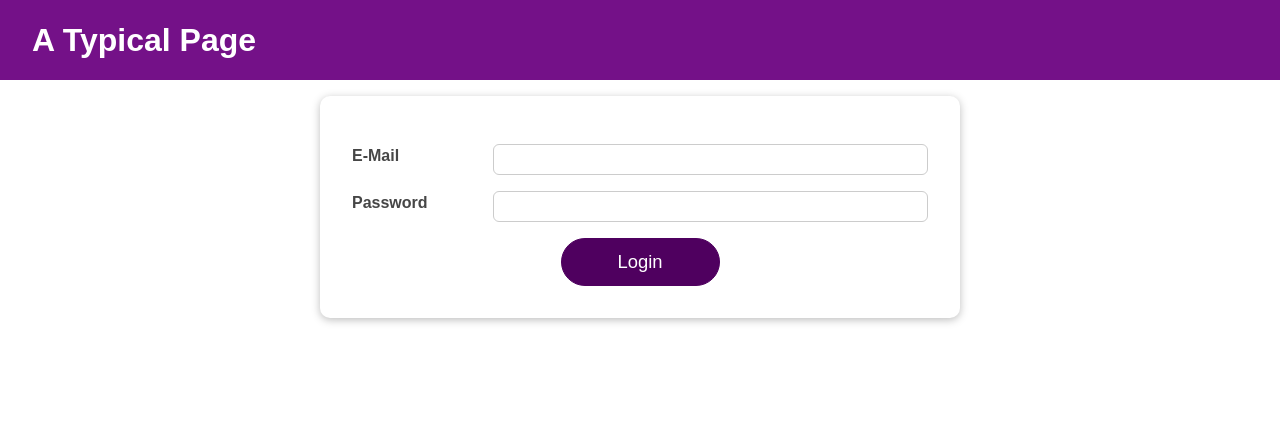
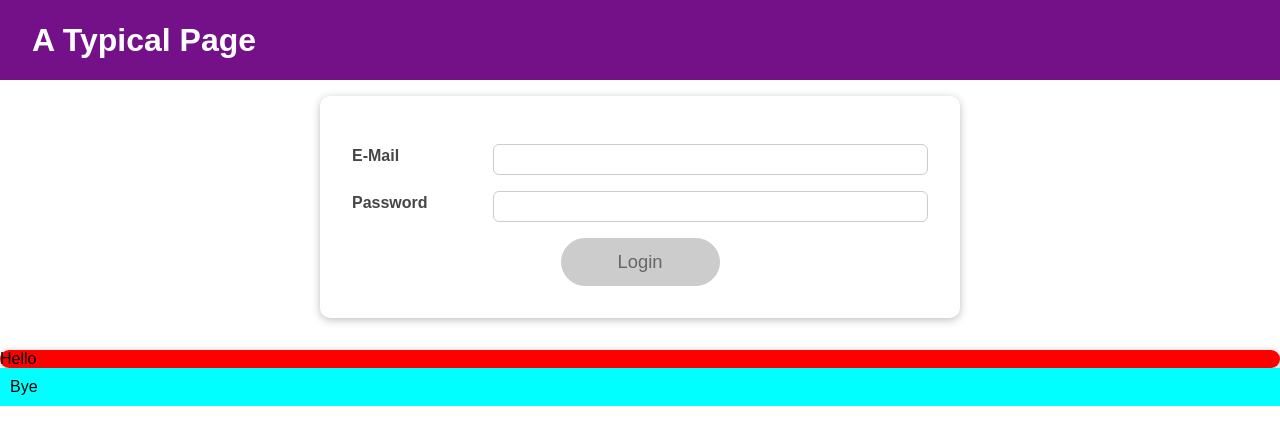
Before and after one commit to wowxoxo/react-practice_login, a React (Create React App) app: page / in a window 1280 px wide. Shown: the top 444 px of the page. Built offline with nearby package versions, Linux system fonts and the light colour scheme.

Commit message:
feat: add TS

```diff
--- a/src/App.js
+++ b/src/App.tsx
@@ -2,8 +2,9 @@ import React, { useContext } from "react";
 
 import Home from "./components/Home/Home";
 import MainHeader from "./components/MainHeader/MainHeader";
-import AuthContext from "./state/auth-context.tsx";
+import AuthContext from "./state/auth-context";
 import LoginWithContext from "./components/Login/LoginWithContext";
+import Card from "./components/UI/Card/Card";
 
 function App() {
   const authCtx = useContext(AuthContext);
@@ -14,6 +15,8 @@ function App() {
       <main>
         {!authCtx.isLoggedIn && <LoginWithContext />}
         {authCtx.isLoggedIn && <Home />}
+        <Card style={{ background: "red" }}>Hello</Card>
+        <div style={{ padding: "10px", background: "cyan" }}>Bye</div>
       </main>
     </React.Fragment>
   );
--- a/src/components/Login/Login.tsx
+++ b/src/components/Login/Login.tsx
@@ -175,11 +175,7 @@ const Login: FC<LoginProps> = (props) => {
           onBlur={validatePasswordHandler}
         />
         <div className={classes.actions}>
-          <Button
-            type="submit"
-            className={classes.btn}
-            disabledy={!formIsValid}
-          >
+          <Button type="submit" className={classes.btn} disabled={!formIsValid}>
             Login
           </Button>
         </div>
--- a/src/components/UI/Button/Button.js
+++ /dev/null
@@ -1,18 +0,0 @@
-import React from 'react';
-
-import classes from './Button.module.css';
-
-const Button = (props) => {
-  return (
-    <button
-      type={props.type || 'button'}
-      className={`${classes.button} ${props.className}`}
-      onClick={props.onClick}
-      disabled={props.disabled}
-    >
-      {props.children}
-    </button>
-  );
-};
-
-export default Button;
--- /dev/null
+++ b/src/components/UI/Button/Button.tsx
@@ -0,0 +1,37 @@
+import React, { ButtonHTMLAttributes } from "react";
+
+import classes from "./Button.module.css";
+
+interface My {
+  name: string;
+}
+
+interface ButtonProps {
+  // type?: "submit" | "reset" | "button"
+  type?: ButtonHTMLAttributes<HTMLButtonElement>["type"];
+  onClick?: (event: React.MouseEvent<HTMLButtonElement>) => void;
+  className?: My["name"];
+  disabled?: boolean;
+  children: React.ReactNode;
+}
+
+const Button = ({
+  type = "button",
+  className,
+  onClick,
+  disabled,
+  children
+}: ButtonProps) => {
+  return (
+    <button
+      type={type}
+      className={`${classes.button} ${className}`}
+      onClick={onClick}
+      disabled={disabled}
+    >
+      {children}
+    </button>
+  );
+};
+
+export default Button;
--- a/src/components/UI/Card/Card.js
+++ /dev/null
@@ -1,11 +0,0 @@
-import React from 'react';
-
-import classes from './Card.module.css';
-
-const Card = (props) => {
-  return (
-    <div className={`${classes.card} ${props.className}`}>{props.children}</div>
-  );
-};
-
-export default Card;
--- /dev/null
+++ b/src/components/UI/Card/Card.tsx
@@ -0,0 +1,25 @@
+import React from "react";
+
+import classes from "./Card.module.css";
+
+interface CardProps {
+  className?: string;
+  // style?: Object;
+  style?: React.CSSProperties;
+  // children: JSX.Element | JSX.Element[];
+  // children: React.ReactChildren | React.ReactChild[];
+  children: React.ReactNode;
+}
+
+// TODO
+const Card = (props: CardProps) => {
+  const cls = `${classes.card} ${props.className ? props.className : ""}`;
+  const cls2 = [classes.card, props.className ? props.className : null];
+  return (
+    <div className={cls2.filter((cls) => cls).join(" ")} style={props.style}>
+      {props.children}
+    </div>
+  );
+};
+
+export default Card;
```
Also changed, not shown: src/index.tsx (renamed from src/index.js).
